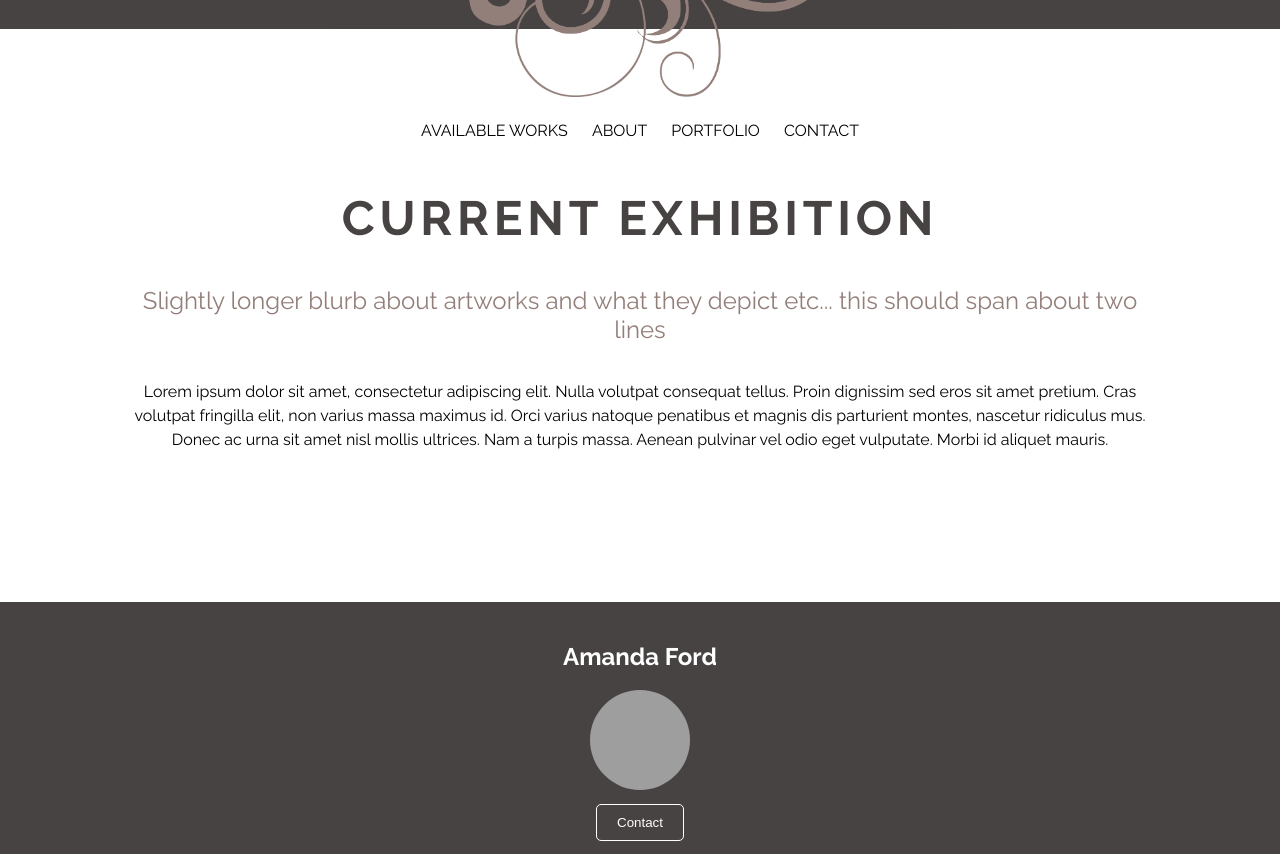
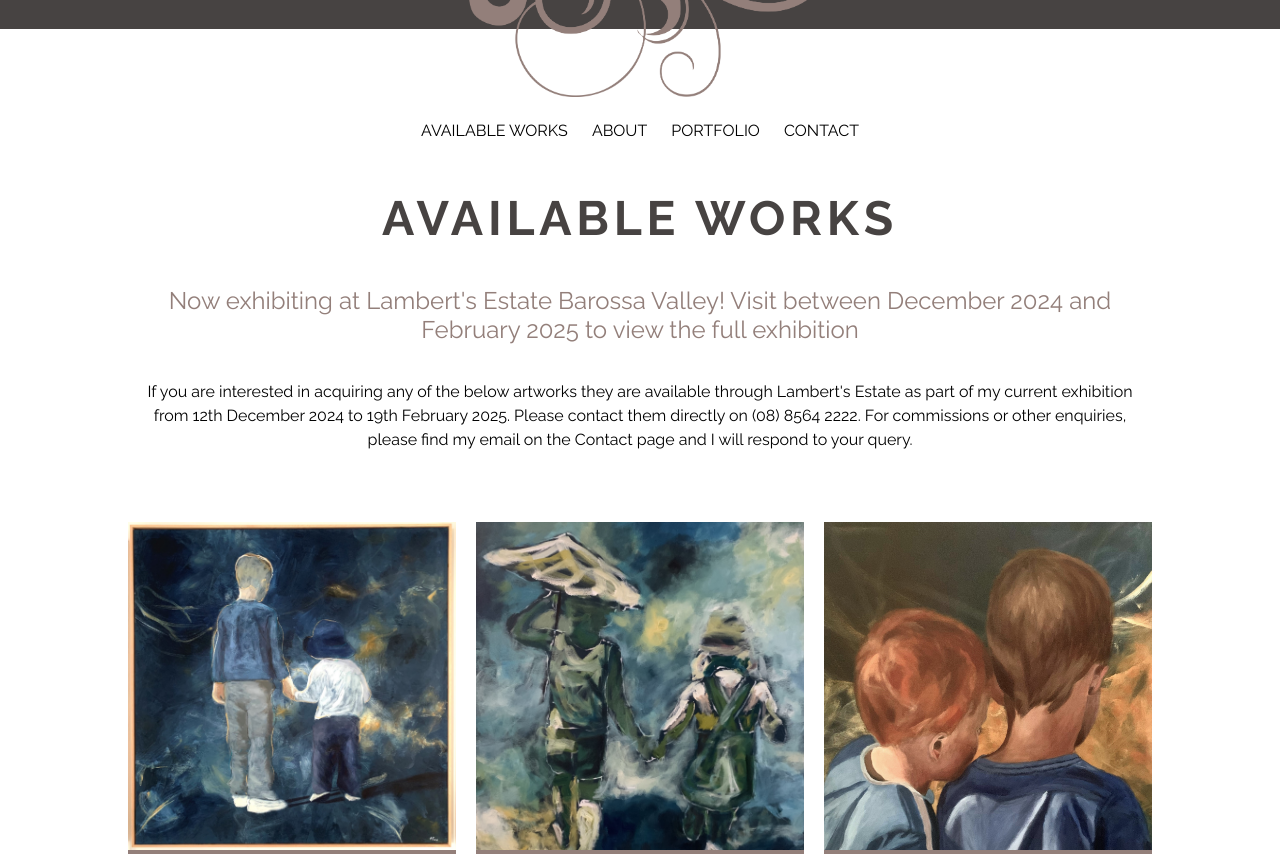
Before and after one commit to RF-UoA/Art_website, a Flask app: template templates/available-works.html in a window 1280 px wide. Shown: the part 169-1023 px from the top of the page. Run offline with Flask 3, Linux system fonts and the light colour scheme; the template is opened without the code that fills it, so the values that code supplies are empty; some libraries are stand-ins or nearby versions; grey boxes are pictures that could not be loaded.

Commit message:
First Deployment

```diff
--- a/static/css/style.css
+++ b/static/css/style.css
@@ -257,17 +257,17 @@ div.work {
     display: flex;
     flex-direction: column;
     align-items: flex-start;
-    aspect-ratio: 0.85 / 1;
+    aspect-ratio: 0.75 / 1;
 }
 
-div.work:hover {
+/* div.work:hover {
     background-color: #474342;
     cursor: pointer;
-}
+} */
 
 div.fit-image {
     width: 100%;
-    height: 85%; /* align with div.work aspect-ratio */
+    height: 75%; /* align with div.work aspect-ratio */
 }
 
 div.work img {
@@ -468,6 +468,10 @@ div.profile-area-contact {
     text-align: center;
 }
 
+p.please-email {
+    margin-bottom: 0px;
+}
+
 /* end of contact contents */
 
 @media (max-width: 768px) { /* Adjusts for devices with width up to 768px */
--- a/templates/about.html
+++ b/templates/about.html
@@ -8,7 +8,7 @@
     watercolour, pastels and gouache. Her background includes studies in Design
     and Colour, and she ran her own Colour Consulting business for several years.
     Amanda’s love of colour, particularly its ability to calm and influence mood, is
-    starkly evident in all her work where she explores all its many subtleties.
+    starkly evident in her work where she explores all its many subtleties.
     <br><br>
     Amanda lived in Sydney for 40 years and since moving to Adelaide in 2018 has
     been able to devote more time to her artwork. She has exhibited at various
--- a/templates/available-works.html
+++ b/templates/available-works.html
@@ -2,17 +2,15 @@
 {% block content %}
 <section id="available-works">
     <div class="hero">
-        <h1 class="available-works-title">CURRENT EXHIBITION</h1>
-        <h2 class="available-works-subtitle">Slightly longer blurb about artworks and what they depict etc... this should span about two lines</h2>
+        <h1 class="available-works-title">AVAILABLE WORKS</h1>
+        <h2 class="available-works-subtitle">Now exhibiting at Lambert's Estate Barossa Valley! Visit between December 2024 and February 2025 to view the full exhibition</h2>
         <p class="available-works-description">
-            Lorem ipsum dolor sit amet, consectetur adipiscing elit. Nulla volutpat consequat tellus. Proin dignissim sed eros sit amet pretium.
-            Cras volutpat fringilla elit, non varius massa maximus id. Orci varius natoque penatibus et magnis dis parturient montes, nascetur
-            ridiculus mus. Donec ac urna sit amet nisl mollis ultrices. Nam a turpis massa. Aenean pulvinar vel odio eget vulputate. Morbi id
-            aliquet mauris.
+        If you are interested in acquiring any of the below artworks they are available through Lambert's Estate as part of my current exhibition from 12th December 2024 to 19th February 2025. Please contact them directly on (08) 8564 2222.
+        For commissions or other enquiries, please find my email on the Contact page and I will respond to your query.
         </p>
     </div>
     <div class="works">
-    {% for image in images %}
+    {# {% for image in images %}
         <div class="work">
             <div class="fit-image">
                 <img src="{{ url_for('static', filename=image) }}" alt="Available Work {{ loop.index }}">
@@ -20,7 +18,98 @@
                 <h3 class="work-price">$1200</h3>
             </div>
         </div>
-    {% endfor %}
+    {% endfor %} #}
+        <div class="work">
+            <div class="fit-image">
+                <img src="{{ url_for('static', filename='assets/scaled/01.jpg') }}" alt="Available Work">
+                <h3 class="work-title">I've Got You<br>Acrylic on Canvas - Framed<br>1.2m x 1.2m</h3>
+                <h3 class="work-price">$1,200</h3>
+            </div>
+        </div>
+        <div class="work">
+            <div class="fit-image">
+                <img src="{{ url_for('static', filename='assets/scaled/02.jpg') }}" alt="Available Work">
+                <h3 class="work-title">Summer Friendship<br>Acrylic on Canvas<br>101cm x 76cm</h3>
+                <h3 class="work-price">$795</h3>
+            </div>
+        </div>
+        <div class="work">
+            <div class="fit-image">
+                <img src="{{ url_for('static', filename='assets/scaled/03.jpg') }}" alt="Available Work">
+                <h3 class="work-title">Can I See?<br>Acrylic on Canvas<br>101cm x 76cm</h3>
+                <h3 class="work-price">$795</h3>
+            </div>
+        </div>
+        <div class="work">
+            <div class="fit-image">
+                <img src="{{ url_for('static', filename='assets/scaled/04.jpg') }}" alt="Available Work">
+                <h3 class="work-title">Farmstay<br>Acrylic on Canvas - Framed<br>101cm x 76cm</h3>
+                <h3 class="work-price">$1,045</h3>
+            </div>
+        </div>
+        <div class="work">
+            <div class="fit-image">
+                <img src="{{ url_for('static', filename='assets/scaled/05.jpg') }}" alt="Available Work">
+                <h3 class="work-title">Come With Me<br>Acrylic on Canvas<br>101cm x 76cm</h3>
+                <h3 class="work-price">$795</h3>
+            </div>
+        </div>
+        <div class="work">
+            <div class="fit-image">
+                <img src="{{ url_for('static', filename='assets/scaled/06.jpg') }}" alt="Available Work">
+                <h3 class="work-title">A Journey Shared<br>Acrylic on Canvas<br>76cm x 101cm</h3>
+                <h3 class="work-price">$795</h3>
+            </div>
+        </div>
+        <div class="work">
+            <div class="fit-image">
+                <img src="{{ url_for('static', filename='assets/scaled/07.jpg') }}" alt="Available Work">
+                <h3 class="work-title">Sisters<br>Acrylic on Canvas<br>101cm x 76cm</h3>
+                <h3 class="work-price">$795</h3>
+            </div>
+        </div>
+        <div class="work">
+            <div class="fit-image">
+                <img src="{{ url_for('static', filename='assets/scaled/08.jpg') }}" alt="Available Work">
+                <h3 class="work-title">The Beginning<br>Acrylic on Canvas<br>101cm x 76cm</h3>
+                <h3 class="work-price">$795</h3>
+            </div>
+        </div>
+        <div class="work">
+            <div class="fit-image">
+                <img src="{{ url_for('static', filename='assets/scaled/09.jpg') }}" alt="Available Work">
+                <h3 class="work-title">Golden Hour<br>Acrylic on Canvas<br>101cm x 76cm</h3>
+                <h3 class="work-price">$795</h3>
+            </div>
+        </div>
+        <div class="work">
+            <div class="fit-image">
+                <img src="{{ url_for('static', filename='assets/scaled/10.jpg') }}" alt="Available Work">
+                <h3 class="work-title">Tempest<br>Acrylic on Canvas<br>91cm x 91cm</h3>
+                <h3 class="work-price">$795</h3>
+            </div>
+        </div>
+        <div class="work">
+            <div class="fit-image">
+                <img src="{{ url_for('static', filename='assets/scaled/11.jpg') }}" alt="Available Work">
+                <h3 class="work-title">Calmer Shores<br>Acrylic on Canvas<br>76cm x 101cm</h3>
+                <h3 class="work-price">$795</h3>
+            </div>
+        </div>
+        <div class="work">
+            <div class="fit-image">
+                <img src="{{ url_for('static', filename='assets/scaled/12.jpg') }}" alt="Available Work">
+                <h3 class="work-title">The Warbler's Shadow<br>Acrylic on Canvas - Framed<br>1.2m x 1.2m</h3>
+                <h3 class="work-price">$1,200</h3>
+            </div>
+        </div>
+        <div class="work">
+            <div class="fit-image">
+                <img src="{{ url_for('static', filename='assets/scaled/13.jpg') }}" alt="Available Work">
+                <h3 class="work-title">Council Meeting<br>Acrylic on Canvas<br>76cm x 101cm</h3>
+                <h3 class="work-price">$795</h3>
+            </div>
+        </div>
     </div>
 </section>
 {% endblock %}
--- a/templates/base.html
+++ b/templates/base.html
@@ -42,7 +42,7 @@
             <div class="profile-area">
                 <h2>Amanda Ford</h2>
                 <div class="profile-picture">
-                    <img src="{{ url_for('static', filename='assets/profile-placeholder.png') }}" alt="Profile Picture">
+                    <img src="{{ url_for('static', filename='assets/profile-picture.jpg') }}" alt="Profile Picture">
                 </div>
                 <button class="contact" onclick="location.href='{{ url_for('contact') }}'">Contact</button>
             </div>
--- a/templates/contact.html
+++ b/templates/contact.html
@@ -6,6 +6,7 @@
             <h2 class="contact">CONTACT</h2>
             <h1 class="contact-name">AMANDA FORD</h1>
             <h2 class="role">ARTIST</h2>
+            <p class="please-email">For queries please email:</p>
             <h3 class="email">amandaforddesigns@gmail.com</h3>
             <div class="social-links-contact">
                 <a href="https://www.facebook.com/amandaforddesigns/" target="_blank"><i class="fab fa-facebook"></i></a>
@@ -15,7 +16,7 @@
         <div class="right-column">
             <div class="profile-area profile-area-contact">
                 <div class="profile-picture">
-                    <img class="contact-profile-image" src="{{ url_for('static', filename='assets/profile-placeholder.png') }}" alt="Profile Picture">
+                    <img class="contact-profile-image" src="{{ url_for('static', filename='assets/profile-picture.jpg') }}" alt="Profile Picture">
                 </div>
                 <h2 class="role mhide">Amanda Ford</h2>
             </div>
```
Also changed, not shown: static/assets/profile-picture.jpg (added), static/assets/scaled/01.jpg (added), static/assets/scaled/02.jpg (added), static/assets/scaled/03.jpg (added), static/assets/scaled/04.jpg (added), static/assets/scaled/05.jpg (added), 20 other files.
